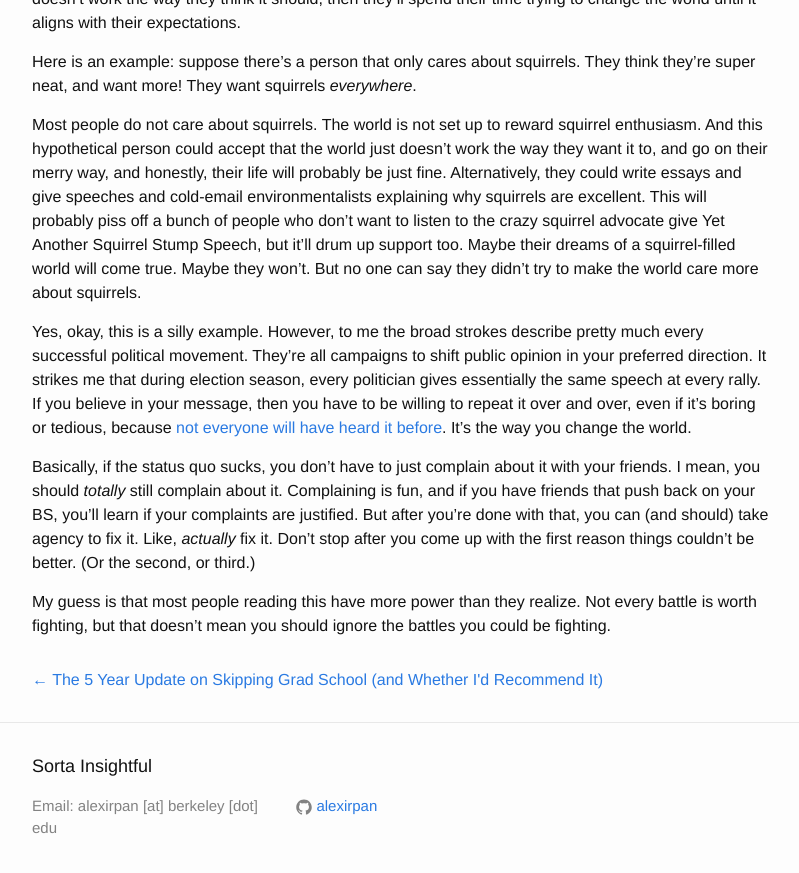
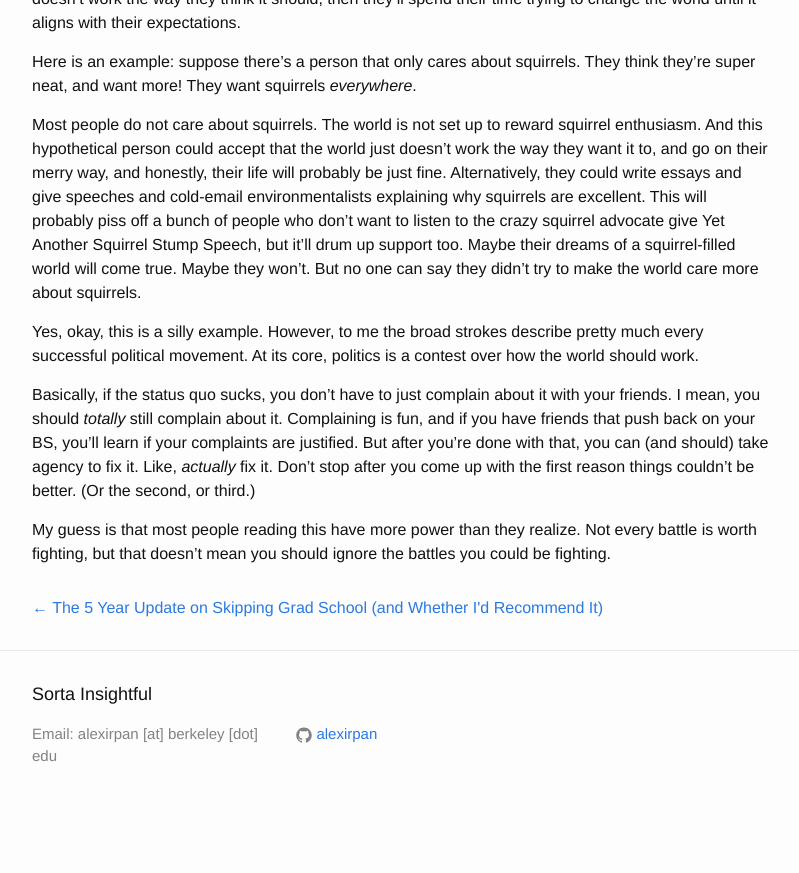
Before and after one commit to alexirpan/alexirpan.github.io, a Jekyll site: the page built from _posts/2021-05-10-world-can-change.markdown, in a window 1280 px wide and 900 px high, scrolled down 737 px. Shown: the top 873 px of the window, without its empty margins (238-1037 px from the left). Built offline with Jekyll 4.4.1, drawn with Linux system fonts in a browser that asks for light colours; nearby versions of some CDN libraries; after the commit the page ends 1565 px from its top, so only the background shows below that.

Commit message:
I'm just going to cut this I think it distracts from the ideas in the rest of the post

```diff
--- a/_posts/2021-05-10-world-can-change.markdown
+++ b/_posts/2021-05-10-world-can-change.markdown
@@ -47,12 +47,8 @@ won't. But no one can say they didn't try to make the world care more about
 squirrels.
 
 Yes, okay, this is a silly example. However, to me the broad strokes describe pretty
-much every successful political movement. They're all campaigns to shift public opinion
-in your preferred direction. It strikes me that during election season, every politician
-gives essentially the same speech at every rally. If you believe in your message, then
-you have to be willing to repeat it over and over, even if it's boring or tedious, because
-[not everyone will have heard it before](https://xkcd.com/1053/). It's the way you change
-the world.
+much every successful political movement. At its core, politics is a contest over how the
+world should work.
 
 Basically, if the status quo sucks, you don't have to just complain about it
 with your friends. I mean, you should *totally* still complain about it. Complaining
```
